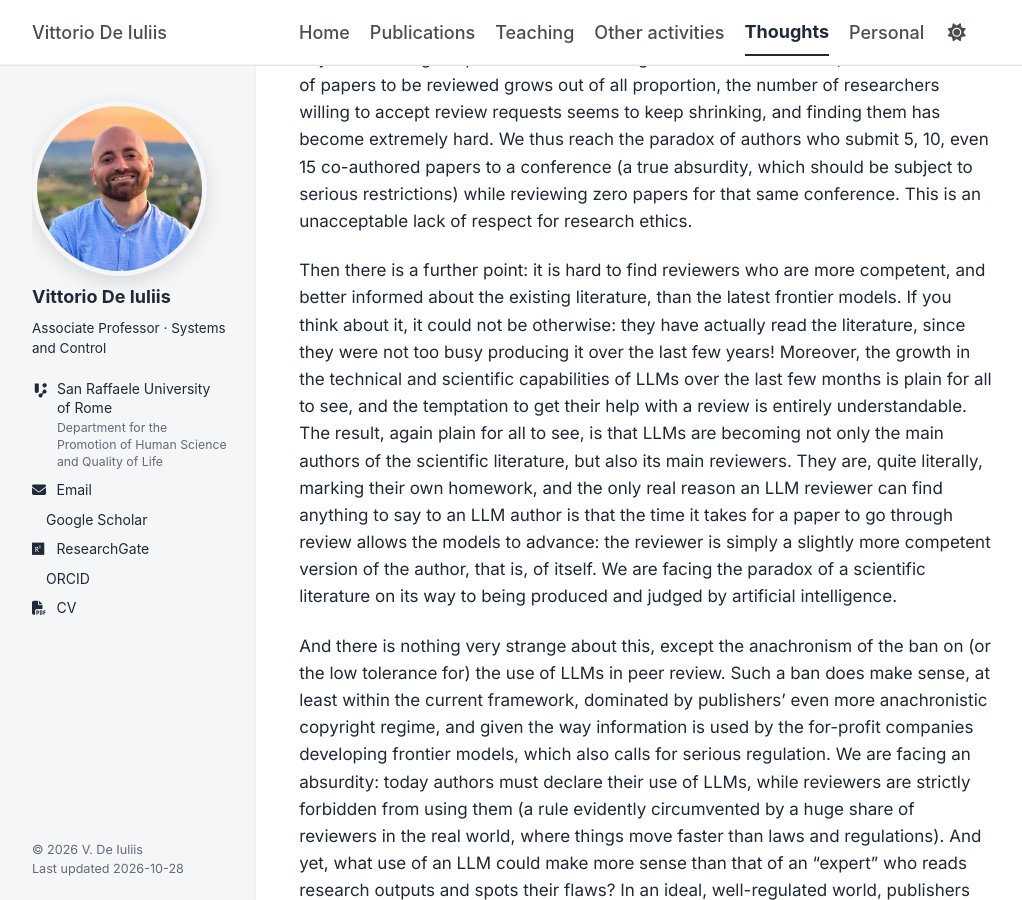
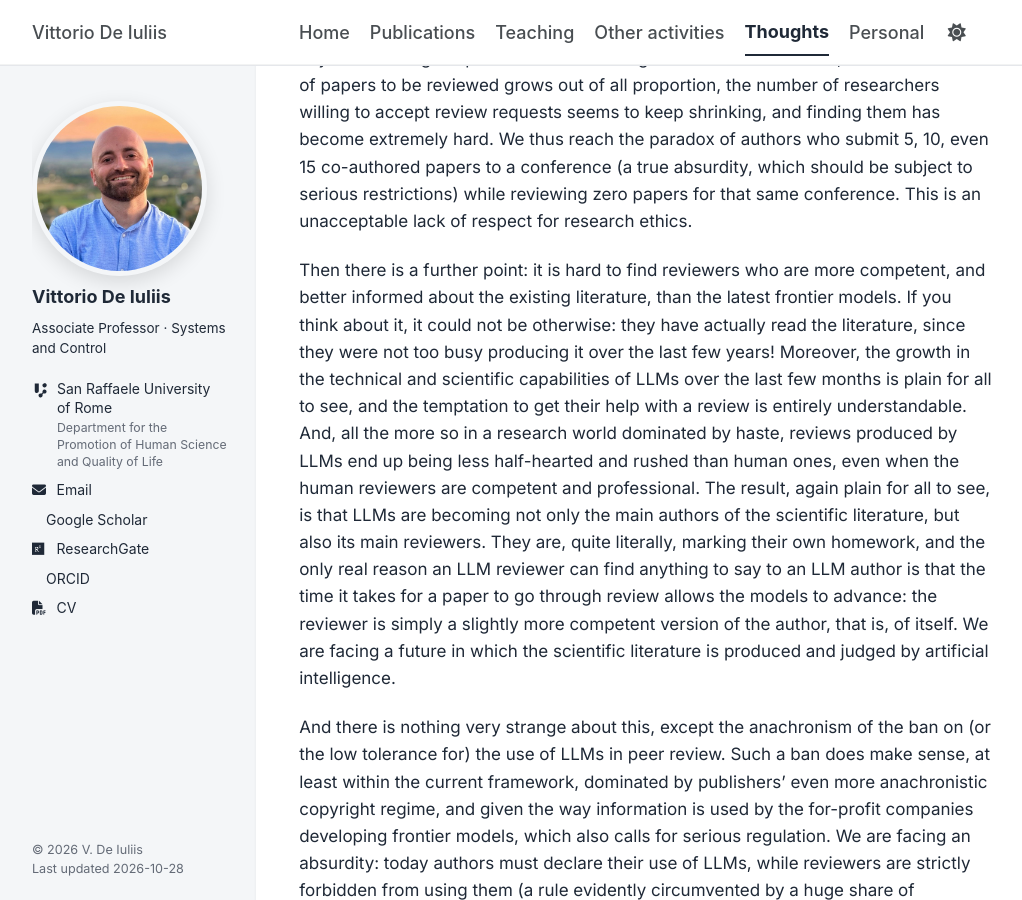
Before and after one commit to vdeiuliis/vdeiuliis.github.io, a Jekyll site: the page built from _thoughts/2026-10-25-peer-review-llms-finished-the-job.md, in a window 1280 px wide and 900 px high, scrolled down 952 px. Shown: the whole window, without its empty margins (106-1128 px from the left). Built offline with Jekyll 4.4.1, drawn with Linux system fonts in a browser that asks for light colours; comment, search, counter and statistics services are not loaded; a style sheet for code colours, icons or effects is not loaded.

Commit message:
Thoughts: rephrase sentence in peer review post

```diff
--- a/_thoughts/2026-10-25-peer-review-llms-finished-the-job.md
+++ b/_thoughts/2026-10-25-peer-review-llms-finished-the-job.md
@@ -9,6 +9,6 @@ One way to be encouraged (I would say: forced) to read outside one's immediate f
 
 The enormous impact that LLMs are having on researchers' productivity has dealt two further blows to peer review, and to scientific publishing in general. First, the already huge rate of production is growing at an even more unsustainable pace: one can now write *n* papers in the time it used to take to write one. This hyper-productivity is tempting, and no one wants to waste time reading papers anymore, given that hardly anyone is willing to spend time even writing them. The result is that, while the number of papers to be reviewed grows out of all proportion, the number of researchers willing to accept review requests seems to keep shrinking, and finding them has become extremely hard. We thus reach the paradox of authors who submit 5, 10, even 15 co-authored papers to a conference (a true absurdity, which should be subject to serious restrictions) while reviewing zero papers for that same conference. This is an unacceptable lack of respect for research ethics.
 
-Then there is a further point: it is hard to find reviewers who are more competent, and better informed about the existing literature, than the latest frontier models. If you think about it, it could not be otherwise: they have actually read the literature, since they were not too busy producing it over the last few years! Moreover, the growth in the technical and scientific capabilities of LLMs over the last few months is plain for all to see, and the temptation to get their help with a review is entirely understandable. The result, again plain for all to see, is that LLMs are becoming not only the main authors of the scientific literature, but also its main reviewers. They are, quite literally, marking their own homework, and the only real reason an LLM reviewer can find anything to say to an LLM author is that the time it takes for a paper to go through review allows the models to advance: the reviewer is simply a slightly more competent version of the author, that is, of itself. We are facing the paradox of a scientific literature on its way to being produced and judged by artificial intelligence.
+Then there is a further point: it is hard to find reviewers who are more competent, and better informed about the existing literature, than the latest frontier models. If you think about it, it could not be otherwise: they have actually read the literature, since they were not too busy producing it over the last few years! Moreover, the growth in the technical and scientific capabilities of LLMs over the last few months is plain for all to see, and the temptation to get their help with a review is entirely understandable. And, all the more so in a research world dominated by haste, reviews produced by LLMs end up being less half-hearted and rushed than human ones, even when the human reviewers are competent and professional. The result, again plain for all to see, is that LLMs are becoming not only the main authors of the scientific literature, but also its main reviewers. They are, quite literally, marking their own homework, and the only real reason an LLM reviewer can find anything to say to an LLM author is that the time it takes for a paper to go through review allows the models to advance: the reviewer is simply a slightly more competent version of the author, that is, of itself. We are facing a future in which the scientific literature is produced and judged by artificial intelligence.
 
 And there is nothing very strange about this, except the anachronism of the ban on (or the low tolerance for) the use of LLMs in peer review. Such a ban does make sense, at least within the current framework, dominated by publishers' even more anachronistic copyright regime, and given the way information is used by the for-profit companies developing frontier models, which also calls for serious regulation. We are facing an absurdity: today authors must declare their use of LLMs, while reviewers are strictly forbidden from using them (a rule evidently circumvented by a huge share of reviewers in the real world, where things move faster than laws and regulations). And yet, what use of an LLM could make more sense than that of an "expert" who reads research outputs and spots their flaws? In an ideal, well-regulated world, publishers themselves should encourage the use of advanced frontier models for reviewing. One solution to the copyright problem could be the use of open-weights models, which publishers could scrutinize and control. Such models would not even need to be frontier-grade if used for a preliminary screening aimed at reducing the workload of human reviewers, who might then accept the task as less of a burden. The likely result would be higher-quality published papers and, without doubt, less hypocrisy.
```
